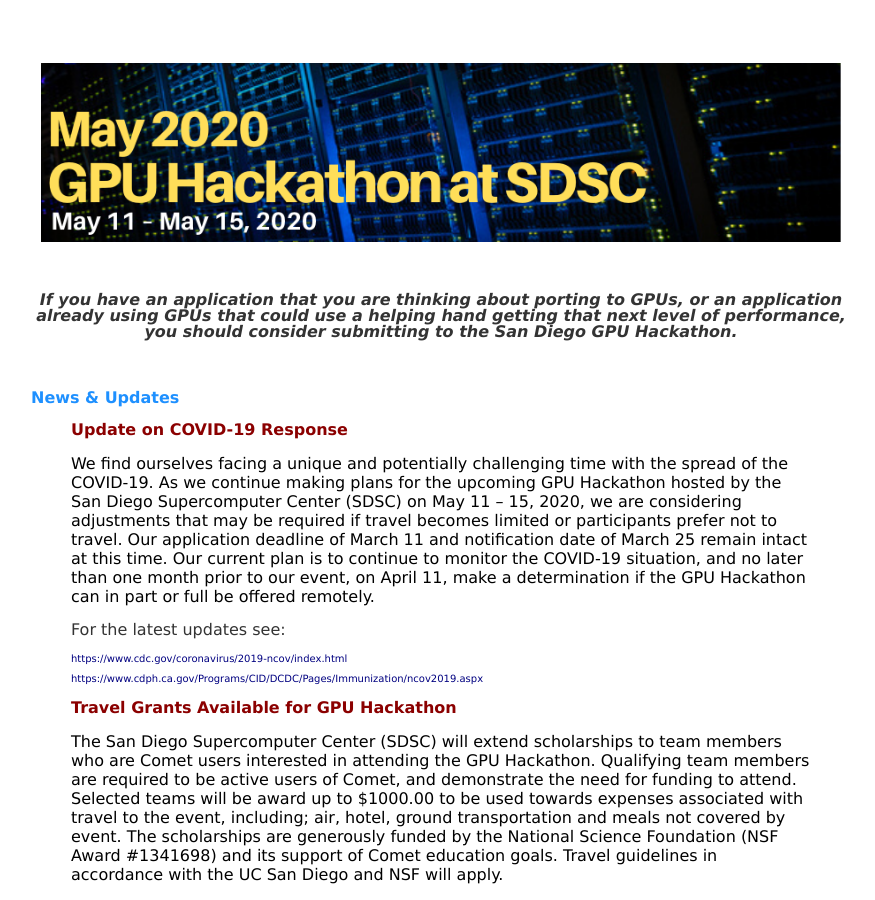
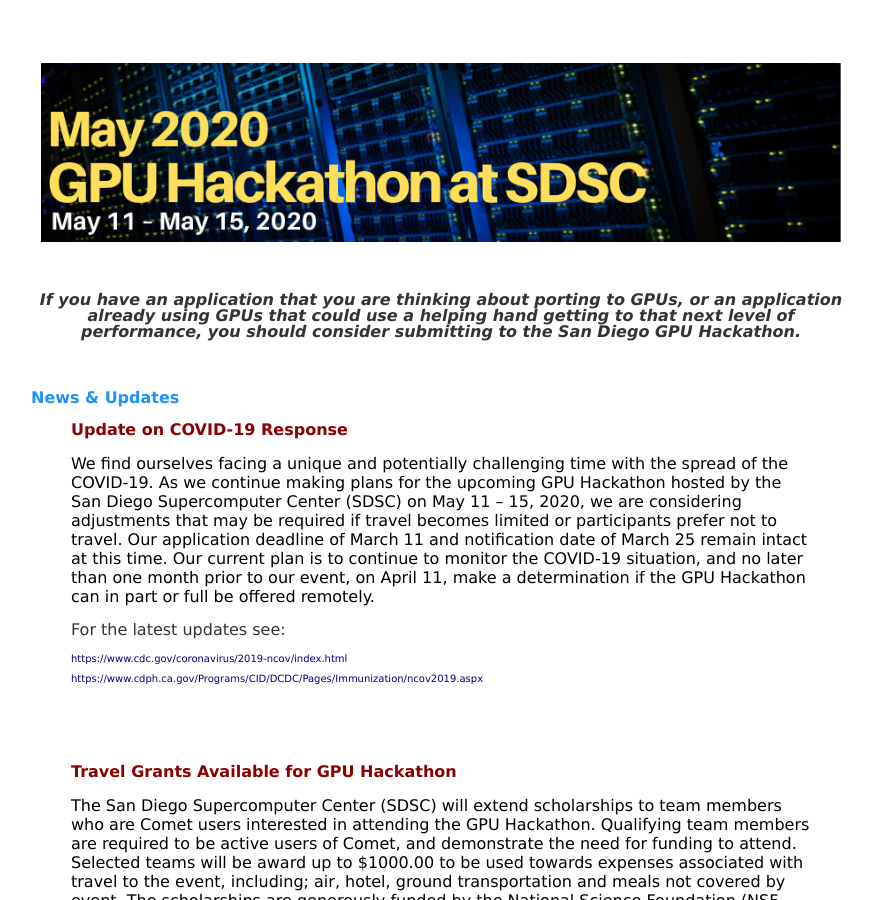
Before and after one commit to sdsc-hpc-training/sdsc-hpc-training.github.io, a Jekyll site: the page built from gpuhackathon/index.html, in a window 1280 px wide and 900 px high. Shown: the whole window, without its empty margins (199-1074 px from the left). Built offline with Jekyll 4.4.1, drawn with Linux system fonts in a browser that asks for light colours.

Commit message:
Update index.html

```diff
--- a/gpuhackathon/index.html
+++ b/gpuhackathon/index.html
@@ -10,7 +10,7 @@
 <tr><td align='left' valign='top'>&nbsp; </td></tr>
 <tr><td align='center' valign='top'>
 <p class="italic"><b>If you have an application that you are thinking about porting to GPUs,
-or an application already using GPUs that could use a helping hand getting
+or an application already using GPUs that could use a helping hand getting to
 that next level of performance, you should consider submitting to the
 San Diego GPU Hackathon.</b></p>
 </td></tr>
@@ -31,7 +31,8 @@
 <p class="address"><a href="https://www.cdc.gov/coronavirus/2019-ncov/index.html">https://www.cdc.gov/coronavirus/2019-ncov/index.html</a></p>
 <p class="address"><a href="">https://www.cdph.ca.gov/Programs/CID/DCDC/Pages/Immunization/ncov2019.aspx</a></p>
 </blockquote>
-<p>
+<p>&nbsp;
+<p>&nbsp;
 <blockquote>
 <p class="news">Travel Grants Available for GPU Hackathon</p>
 The San Diego Supercomputer Center (SDSC) will extend scholarships to team members
```
